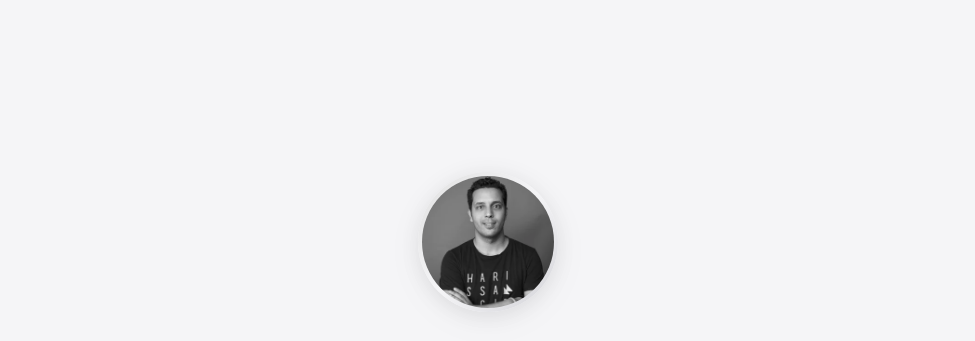
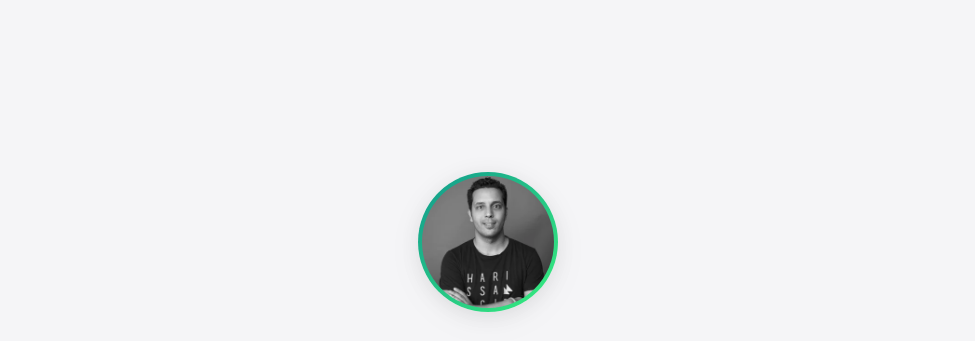
Before and after one commit to tahaderouiche/tahaderouiche.com, a plain HTML site: page index.html in a window 1280 px wide. Shown: the part 59-400 px from the top of the page, without its empty margins (152-1127 px from the left). Drawn offline with Linux system fonts and the light colour scheme.

Commit message:
Avatar ring: teal-to-green gradient

```diff
--- a/css/style.css
+++ b/css/style.css
@@ -284,7 +284,7 @@ h1, h2, h3, h4 {
   object-fit: cover;
   margin-bottom: 2rem;
   padding: 4px;
-  background: linear-gradient(135deg, #e0e0e0, #f5f5f7, #d2d2d7);
+  background: linear-gradient(135deg, #11998e, #38ef7d);
   box-shadow:
     0 4px 20px rgba(0,0,0,0.08),
     0 8px 40px rgba(0,0,0,0.04);
```
